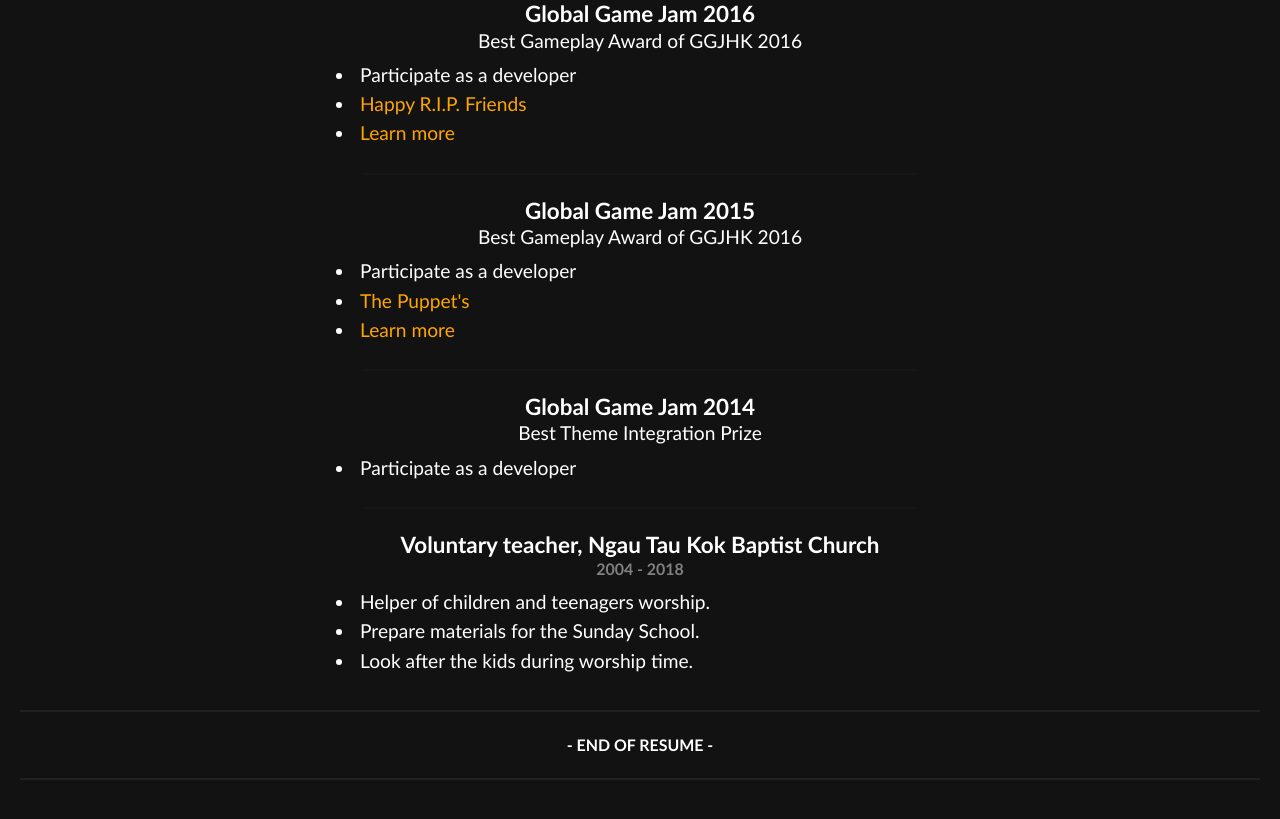
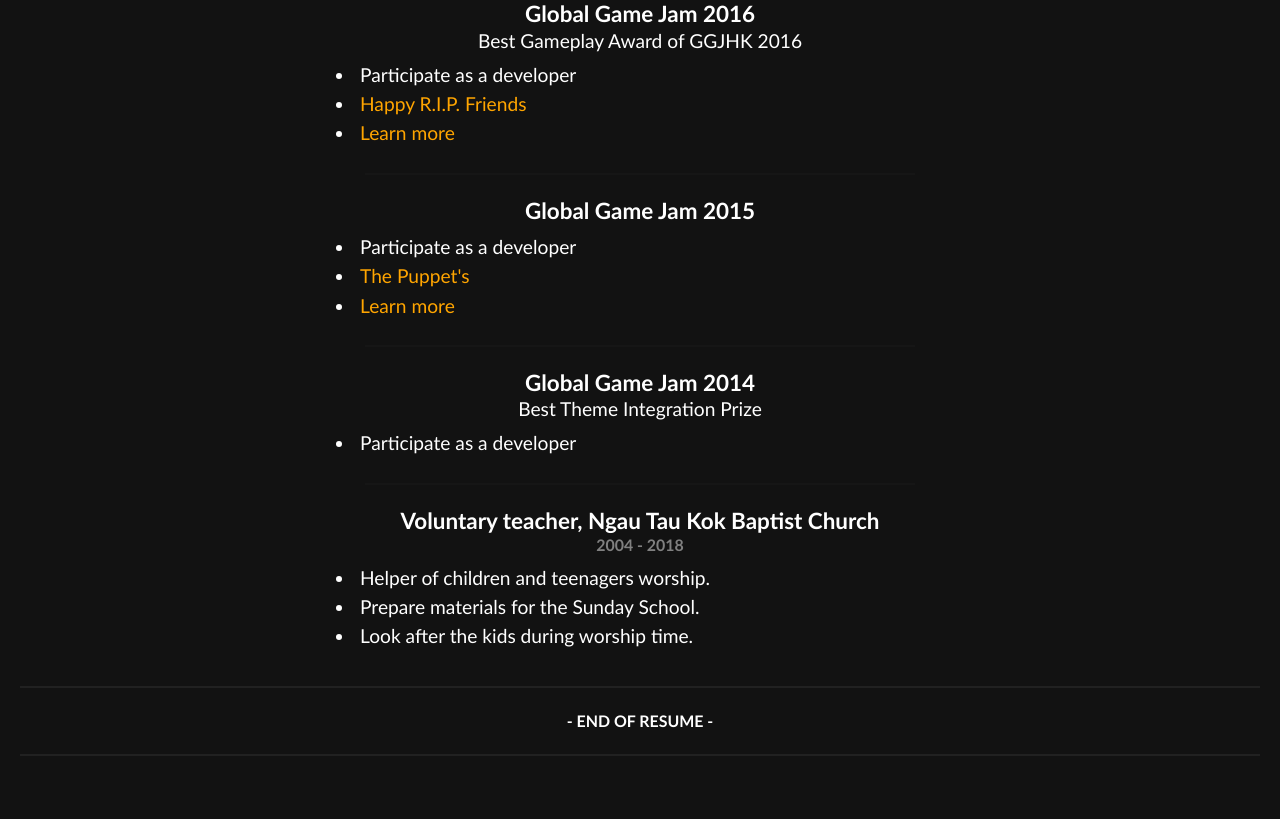
Before and after one commit to tsoiisaiah/tsoiisaiah.github.io, a plain HTML site: page resume.html in a window 1280 px wide. Shown: the part 3239-4058 px from the top of the page. Drawn offline with Linux system fonts and the light colour scheme.

Commit message:
Fixed typo.

```diff
--- a/resume.html
+++ b/resume.html
@@ -201,7 +201,6 @@
                     <hr class="hr-short">
                     <div>
                         <h3>Global Game Jam 2015</h3>
-                        <div>Best Gameplay Award of GGJHK 2016</div>
                         <ul>
                             <li>Participate as a developer</li>
                             <li><a href="https://globalgamejam.org/2015/games/puppets">The Puppet's</a></li>
```
